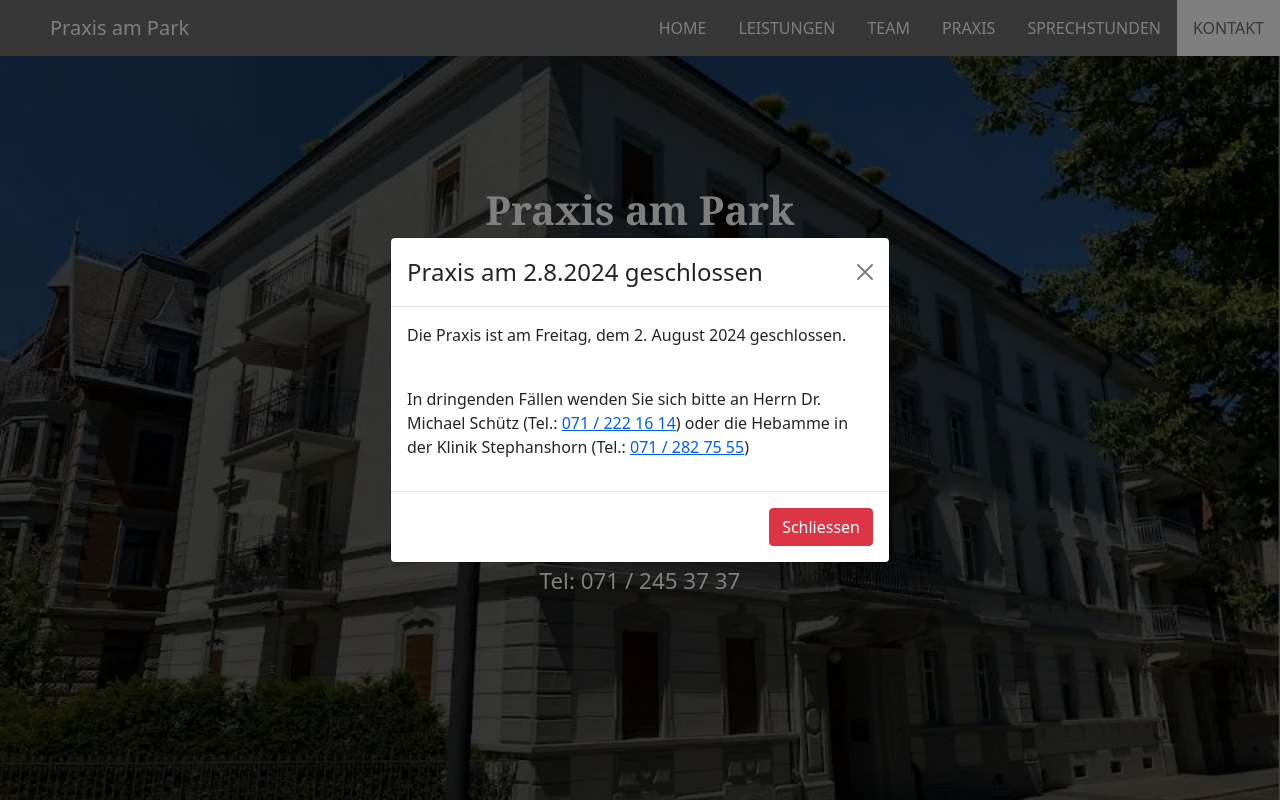
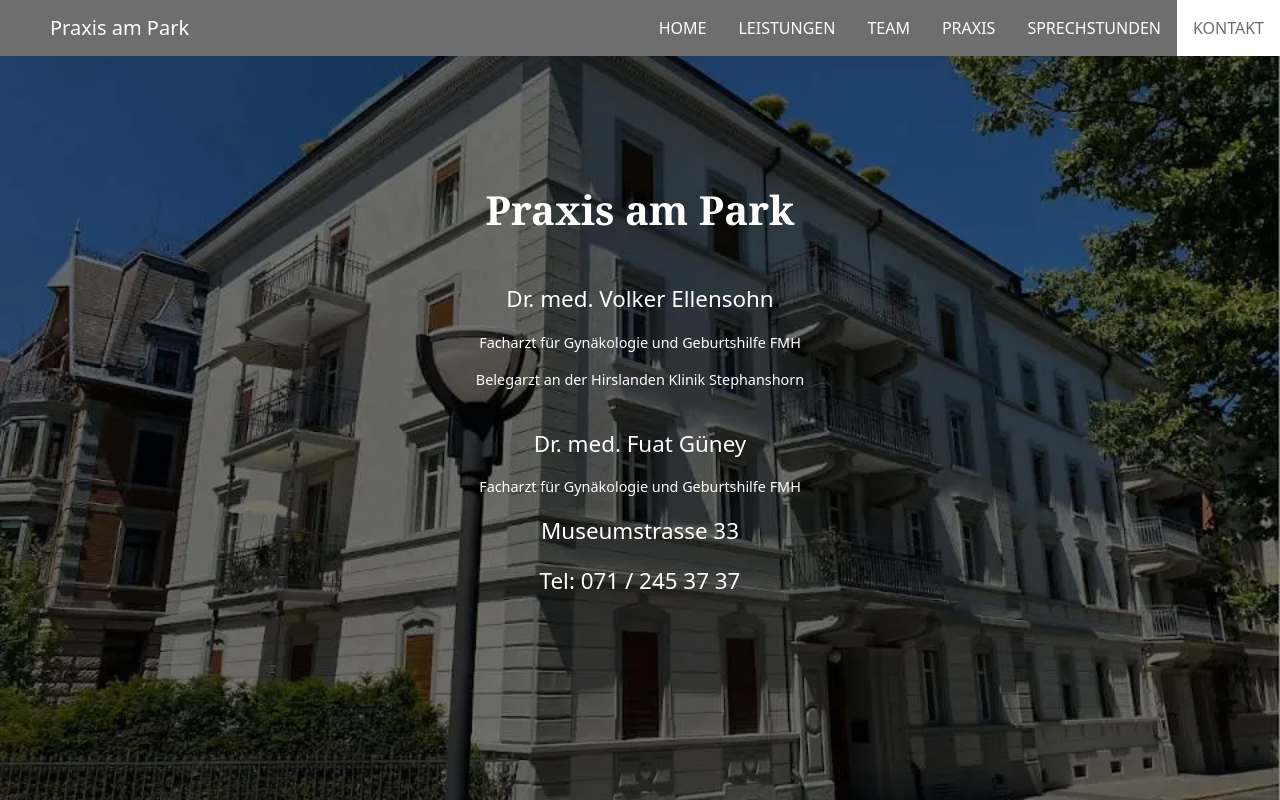
Before and after one commit to PraxisAmPark/PraxisAmPark.github.io, a plain HTML site: page index.html in a window 1280 px wide. Shown: the top 800 px of the page. Drawn offline with Linux system fonts and the light colour scheme.

Commit message:
Modal entfernt 02.08.24

```diff
--- a/index.html
+++ b/index.html
@@ -120,15 +120,13 @@
 
       <!-- Modal Header -->
       <div class="modal-header">
-        <h4 class="modal-title">Praxis am 2.8.2024 geschlossen</h4>
+        <h4 class="modal-title">MODAL HEADER</h4>
         <button type="button" class="btn-close" data-bs-dismiss="modal"></button>
       </div>
 
       <!-- Modal body -->
       <div class="modal-body">
-        <p>Die Praxis ist am Freitag, dem 2. August 2024 geschlossen.</p>
-      </br>
-	<p>In dringenden Fällen wenden Sie sich bitte an Herrn Dr. Michael Schütz (Tel.: <a href="tel:00410712221614">071 / 222 16 14</a>) oder die Hebamme in der Klinik Stephanshorn (Tel.: <a href="tel:00410712827555">071 / 282 75 55</a>)</p>
+      <p>MODAL BODY</p>
       </div>
 
       <!-- Modal footer -->
@@ -852,11 +850,6 @@
 
 	<script src="leaflet/map.js" type="text/javascript"></script>
 
-	<script>
-	var myModal = new bootstrap.Modal(document.getElementById('myModal'), {})
-	myModal.show()
-	</script>
-
 
 </body>
 </html>
```
